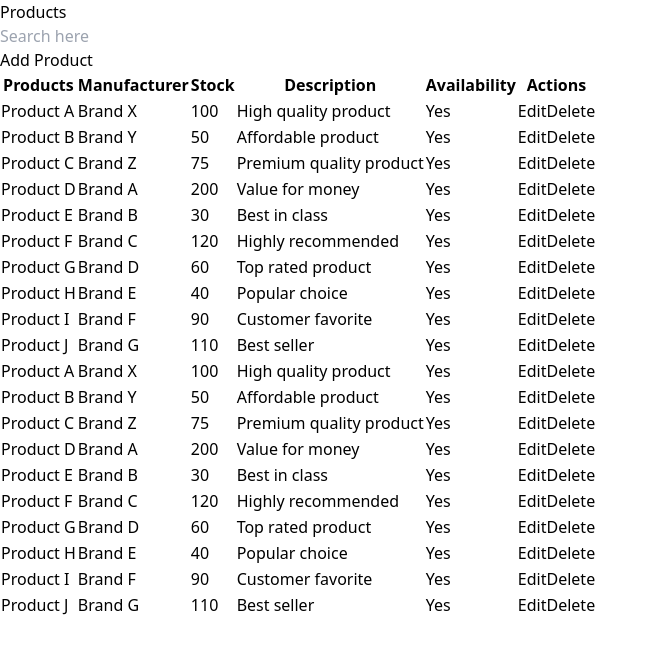
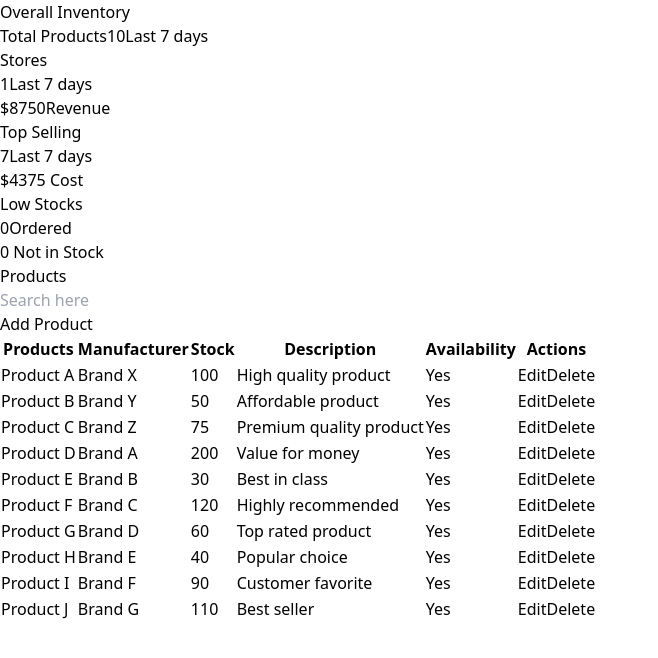
Before and after one commit to aadidesign/College, a Next.js app: page /Inventory in a window 1280 px wide. Shown: the top 658 px of the page, without its empty margins (0-658 px from the left). Built offline with nearby package versions, Linux system fonts and the light colour scheme.

Commit message:
Component Update

```diff
--- a/src/pages/Inventory.js
+++ b/src/pages/Inventory.js
@@ -18,16 +18,6 @@ export default function Inventory() {
     { _id: 8, name: "Product H", manufacturer: "Brand E", stock: 40, description: "Popular choice", available: true },
     { _id: 9, name: "Product I", manufacturer: "Brand F", stock: 90, description: "Customer favorite", available: true },
     { _id: 10, name: "Product J", manufacturer: "Brand G", stock: 110, description: "Best seller", available: true },
-    { _id: 11, name: "Product A", manufacturer: "Brand X", stock: 100, description: "High quality product", available: true },
-    { _id: 12, name: "Product B", manufacturer: "Brand Y", stock: 50, description: "Affordable product", available: true },
-    { _id: 13, name: "Product C", manufacturer: "Brand Z", stock: 75, description: "Premium quality product", available: true },
-    { _id: 14, name: "Product D", manufacturer: "Brand A", stock: 200, description: "Value for money", available: true },
-    { _id: 15, name: "Product E", manufacturer: "Brand B", stock: 30, description: "Best in class", available: true },
-    { _id: 16, name: "Product F", manufacturer: "Brand C", stock: 120, description: "Highly recommended", available: true },
-    { _id: 17, name: "Product G", manufacturer: "Brand D", stock: 60, description: "Top rated product", available: true },
-    { _id: 18, name: "Product H", manufacturer: "Brand E", stock: 40, description: "Popular choice", available: true },
-    { _id: 19, name: "Product I", manufacturer: "Brand F", stock: 90, description: "Customer favorite", available: true },
-    { _id: 20, name: "Product J", manufacturer: "Brand G", stock: 110, description: "Best seller", available: true },
   ]);
   const [searchTerm, setSearchTerm] = useState("");
 
@@ -45,9 +35,68 @@ export default function Inventory() {
     product.name.toLowerCase().includes(searchTerm.toLowerCase())
   );
 
+  // Calculating Overall Inventory Values
+  const totalProducts = products.length;
+  const totalStores = 1; // Assuming 1 store for now; adjust as needed
+  const totalRevenue = products.reduce((sum, product) => sum + product.stock * 10, 0); // Assuming each product has a cost of $10
+  const topSellingCount = products.filter((product) => product.stock > 50).length; // Example criterion
+  const lowStockCount = products.filter((product) => product.stock < 20).length;
+
   return (
     <div className="col-span-12 lg:col-span-10 flex justify-center">
       <div className="flex flex-col gap-5 w-11/12">
+
+        {/* Overall Inventory Section */}
+        <div className="bg-white rounded p-3">
+          <span className="font-semibold px-4">Overall Inventory</span>
+          <div className="flex flex-col md:flex-row justify-center items-center">
+            <div className="flex flex-col p-10 w-full md:w-3/12">
+              <span className="font-semibold text-blue-600 text-base">Total Products</span>
+              <span className="font-semibold text-gray-600 text-base">{totalProducts}</span>
+              <span className="font-thin text-gray-400 text-xs">Last 7 days</span>
+            </div>
+            <div className="flex flex-col gap-3 p-10 w-full md:w-3/12 sm:border-y-2 md:border-x-2 md:border-y-0">
+              <span className="font-semibold text-yellow-600 text-base">Stores</span>
+              <div className="flex gap-8">
+                <div className="flex flex-col">
+                  <span className="font-semibold text-gray-600 text-base">{totalStores}</span>
+                  <span className="font-thin text-gray-400 text-xs">Last 7 days</span>
+                </div>
+                <div className="flex flex-col">
+                  <span className="font-semibold text-gray-600 text-base">${totalRevenue}</span>
+                  <span className="font-thin text-gray-400 text-xs">Revenue</span>
+                </div>
+              </div>
+            </div>
+            <div className="flex flex-col gap-3 p-10 w-full md:w-3/12 sm:border-y-2 md:border-x-2 md:border-y-0">
+              <span className="font-semibold text-purple-600 text-base">Top Selling</span>
+              <div className="flex gap-8">
+                <div className="flex flex-col">
+                  <span className="font-semibold text-gray-600 text-base">{topSellingCount}</span>
+                  <span className="font-thin text-gray-400 text-xs">Last 7 days</span>
+                </div>
+                <div className="flex flex-col">
+                  <span className="font-semibold text-gray-600 text-base">${totalRevenue / 2}</span> {/* Assuming half of revenue comes from top selling products */}
+                  <span className="font-thin text-gray-400 text-xs">Cost</span>
+                </div>
+              </div>
+            </div>
+            <div className="flex flex-col gap-3 p-10 w-full md:w-3/12 border-y-2 md:border-x-2 md:border-y-0">
+              <span className="font-semibold text-red-600 text-base">Low Stocks</span>
+              <div className="flex gap-8">
+                <div className="flex flex-col">
+                  <span className="font-semibold text-gray-600 text-base">{lowStockCount}</span>
+                  <span className="font-thin text-gray-400 text-xs">Ordered</span>
+                </div>
+                <div className="flex flex-col">
+                  <span className="font-semibold text-gray-600 text-base">{lowStockCount}</span> {/* Assuming the same count for not in stock */}
+                  <span className="font-thin text-gray-400 text-xs">Not in Stock</span>
+                </div>
+              </div>
+            </div>
+          </div>
+        </div>
+
         <div className="overflow-x-auto rounded-lg border bg-white border-gray-200">
           <div className="flex justify-between pt-5 pb-3 px-3">
             <div className="flex gap-4 justify-center items-center">
```
